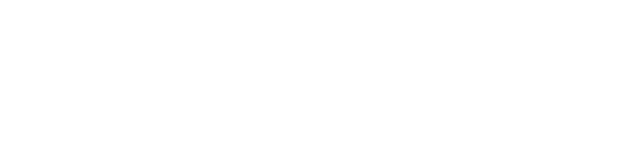
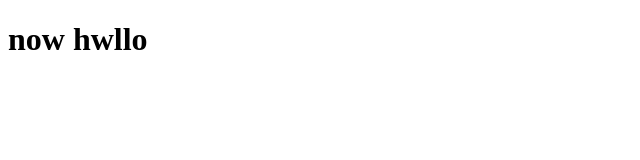
Before and after one commit to adityavyass/mergeproblem, a plain HTML site: page about.html in a window 1280 px wide. Shown: the whole page, without its empty margins (0-640 px from the left). Drawn offline with Linux system fonts and the light colour scheme.

Commit message:
about change

```diff
--- a/about.html
+++ b/about.html
@@ -6,6 +6,6 @@
     <title>Document</title>
 </head>
 <body>
-
+    <h1>now hwllo</h1>
 </body>
 </html>
```
